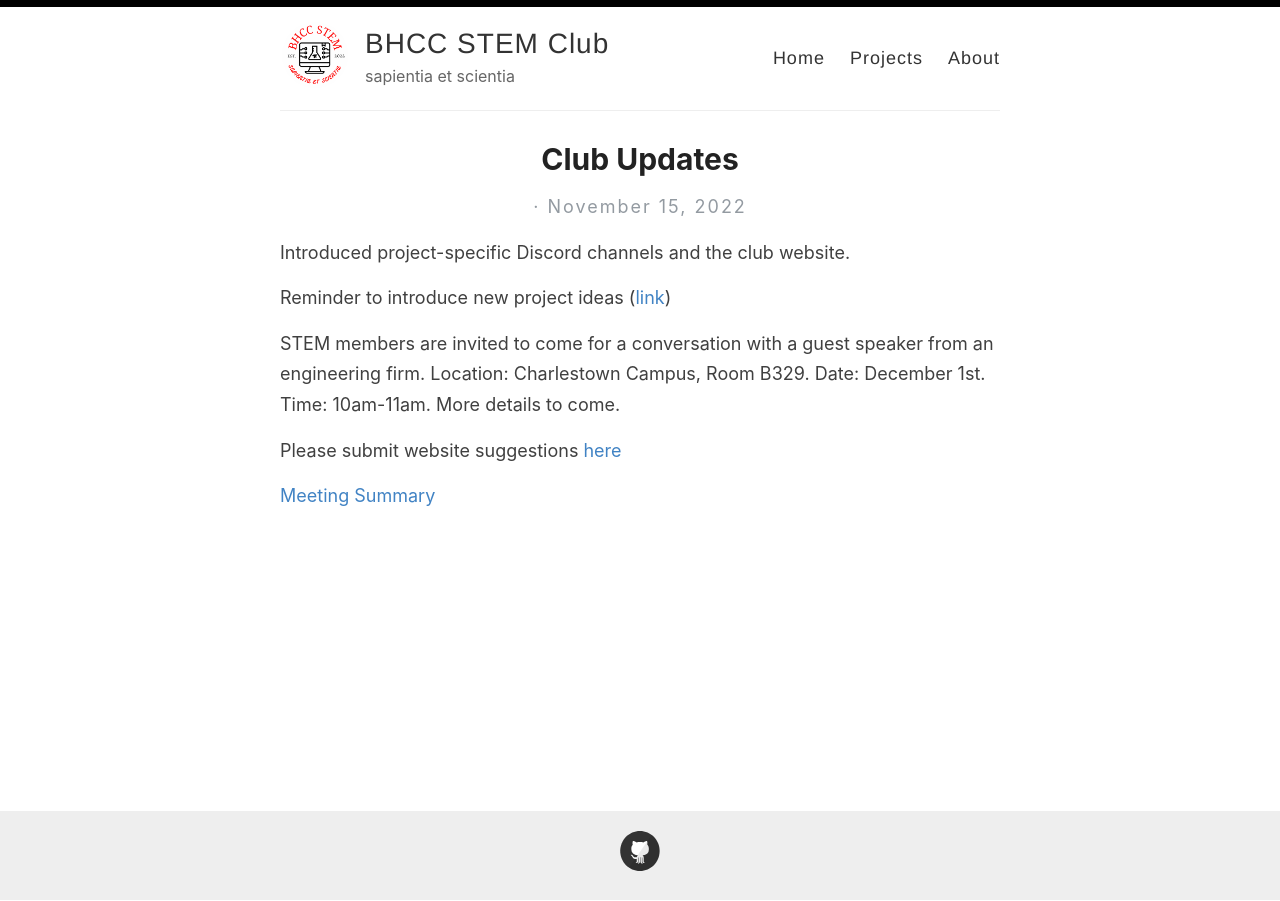
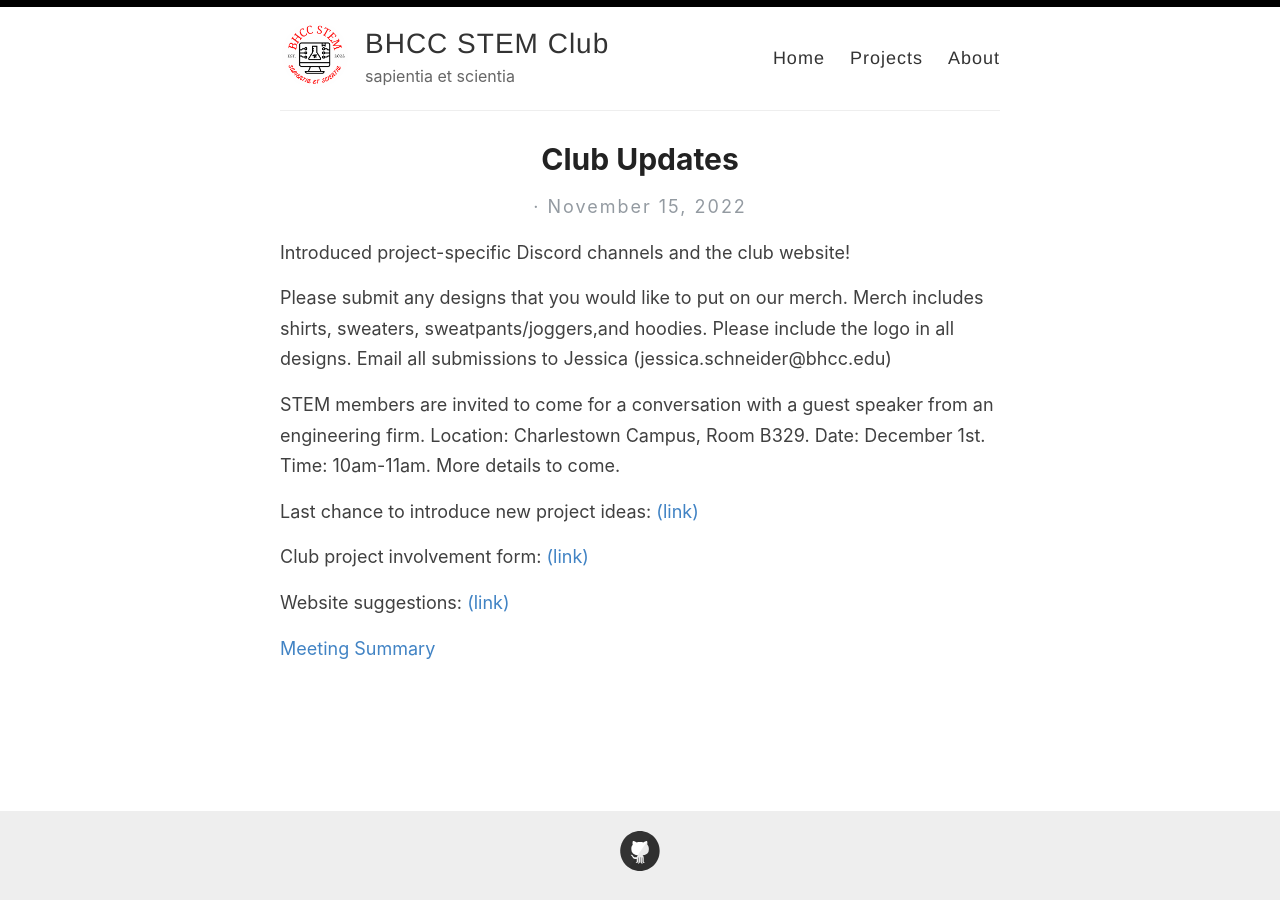
Before and after one commit to bhccstem/bhccstem.github.io, a Jekyll site: the page built from _posts/2022-11-15-meeting3.md, in a window 1280 px wide. Built offline with Jekyll 4.4.1, drawn with Linux system fonts in a browser that asks for light colours.

Commit message:
Update 2022-11-15-meeting3.md

```diff
--- a/_posts/2022-11-15-meeting3.md
+++ b/_posts/2022-11-15-meeting3.md
@@ -3,12 +3,16 @@ layout: post
 title: Club Updates
 ---
 
-Introduced project-specific Discord channels and the club website.
+Introduced project-specific Discord channels and the club website!
 
-Reminder to introduce new project ideas ([link](https://forms.gle/eChS3GCib4n7VwJk8))
+Please submit any designs that you would like to put on our merch. Merch includes shirts, sweaters, sweatpants/joggers,and hoodies. Please include the logo in all designs. Email all submissions to Jessica (jessica.schneider@bhcc.edu)
 
 STEM members are invited to come for a conversation with a guest speaker from an engineering firm. Location: Charlestown Campus, Room B329. Date: December 1st. Time: 10am-11am. More details to come.
 
-Please submit website suggestions [here](https://tinyurl.com/msyhdmcd)
+Last chance to introduce new project ideas: [(link)](https://forms.gle/eChS3GCib4n7VwJk8)
 
-[Meeting Summary]()
+Club project involvement form: [(link)](https://forms.gle/8NqK5QTRbii6o9Be6)
+
+Website suggestions: [(link)](https://tinyurl.com/msyhdmcd)
+
+[Meeting Summary](https://bhccstem.github.io/files/STEM_Meeting_Notes_11_15_22.pdf)
```
